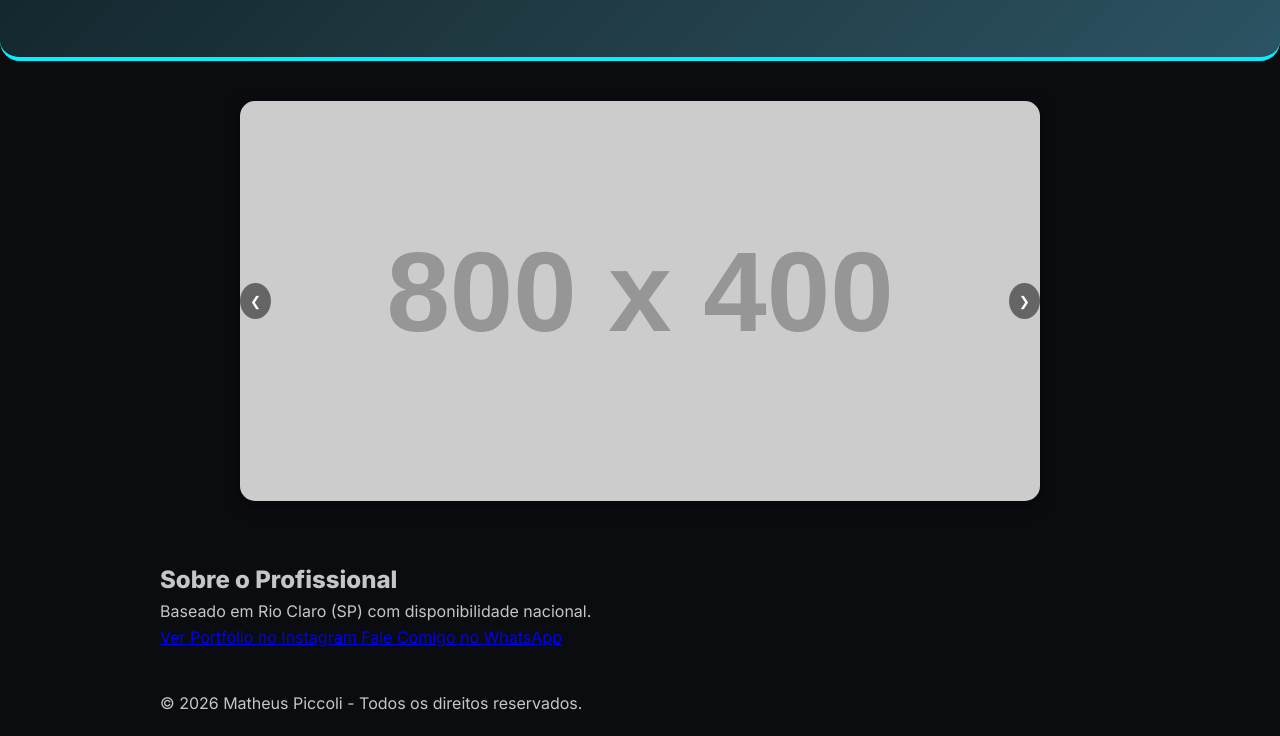
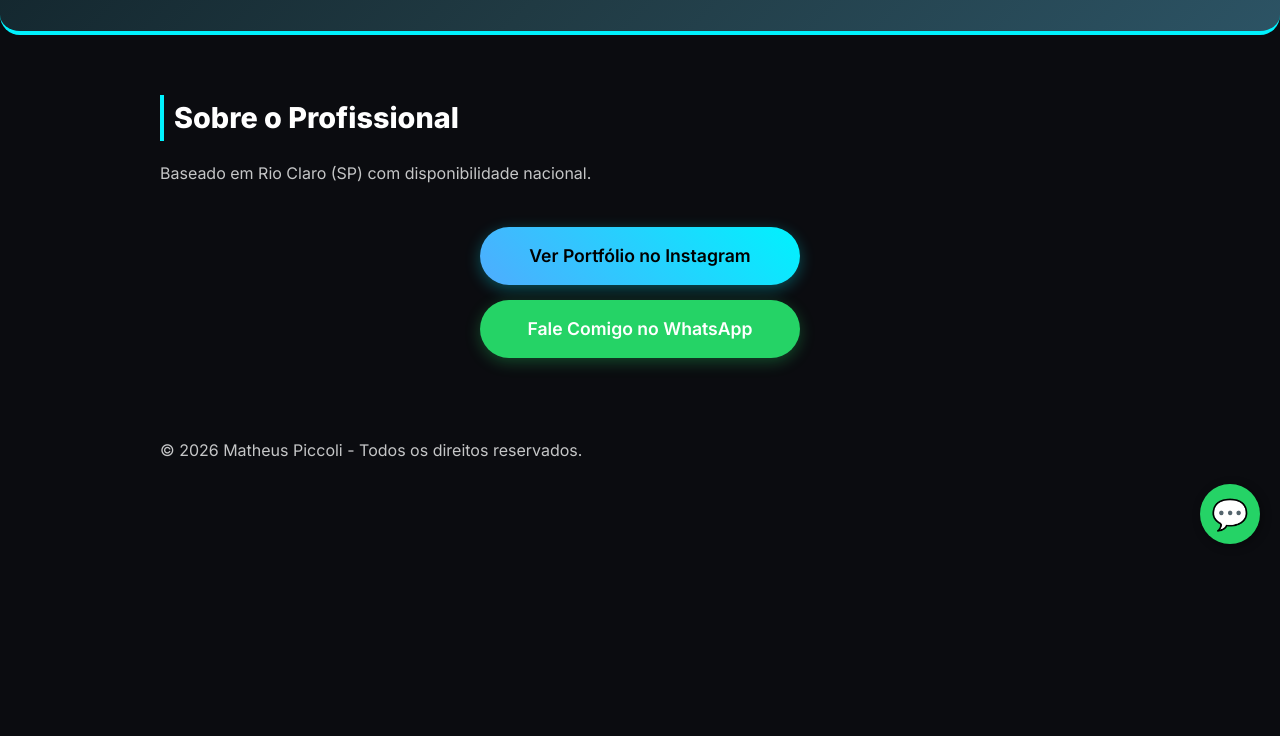
Before and after one commit to mathpiccoli5858/mathpiccoli5858.github.io, a plain HTML site: page index.html in a window 1280 px wide. Shown: the part 236-972 px from the top of the page. After the commit the page ends 800 px from the top, so only its background shows below. Drawn offline with Linux system fonts and the light colour scheme; placeholder pictures from the web are drawn by us.

Commit message:
Restaurando versão com WhatsApp atualizado (rollback solicitado)

```diff
--- a/index.html
+++ b/index.html
@@ -65,44 +65,83 @@
             letter-spacing: 2px;
         }
 
-        .carousel {
-            margin: 40px auto;
-            display: flex;
-            overflow: hidden;
-            width: 90%;
-            max-width: 800px;
-            border-radius: 15px;
-            position: relative;
-            box-shadow: 0 4px 15px rgba(0, 0, 0, 0.5);
+        section {
+            margin: 40px 0;
         }
 
-        .carousel img {
-            min-width: 100%;
-            object-fit: cover;
-            transition: all 0.5s ease;
+        h2 {
+            font-size: 1.8rem;
+            color: var(--text-light);
+            margin-bottom: 20px;
+            border-left: 4px solid var(--accent-color);
+            padding-left: 10px;
         }
 
-        .carousel-buttons {
-            position: absolute;
-            top: 50%;
-            width: 100%;
-            display: flex;
-            justify-content: space-between;
-            transform: translateY(-50%);
+        .card {
+            background-color: var(--card-bg);
+            padding: 20px;
+            border-radius: 10px;
+            border: 1px solid #2f3b4c;
+            transition: transform 0.3s ease;
         }
 
-        .carousel-buttons button {
-            background-color: rgba(0, 0, 0, 0.5);
-            color: white;
-            border: none;
-            padding: 10px;
-            cursor: pointer;
-            border-radius: 50%;
-            transition: transform 0.3s;
+        .card:hover {
+            transform: translateY(-5px);
+            border-color: var(--accent-color);
         }
 
-        .carousel-buttons button:hover {
-            transform: scale(1.1);
+        .cta-container {
+            text-align: center;
+            margin: 20px 0;
+            display: flex;
+            flex-direction: column;
+            align-items: center;
+            gap: 15px;
+        }
+
+        .btn {
+            display: inline-block;
+            background: linear-gradient(45deg, var(--accent-purple), var(--accent-color));
+            color: #000;
+            font-weight: 600;
+            padding: 15px 30px;
+            border-radius: 30px;
+            text-decoration: none;
+            font-size: 1.1rem;
+            box-shadow: 0 4px 15px rgba(0, 242, 254, 0.3);
+            transition: all 0.3s ease;
+            width: 100%;
+            max-width: 320px;
+        }
+
+        .btn-wpp {
+            background: var(--whatsapp-color);
+            color: #fff;
+            box-shadow: 0 4px 15px rgba(37, 211, 102, 0.3);
+        }
+
+        .btn-wpp:hover {
+            box-shadow: 0 6px 20px rgba(37, 211, 102, 0.6);
+        }
+
+        .wpp-floating {
+            position: fixed;
+            width: 60px;
+            height: 60px;
+            bottom: 20px;
+            right: 20px;
+            background-color: var(--whatsapp-color);
+            color: #FFF;
+            border-radius: 50px;
+            text-align: center;
+            font-size: 30px;
+            box-shadow: 2px 2px 10px rgba(0, 0, 0, 0.4);
+            z-index: 100;
+            display: flex;
+            align-items: center;
+            justify-content: center;
+            text-decoration: none;
+            transition: transform 0.3s ease;
         }
 
         @media (max-width: 600px) {
@@ -129,44 +168,8 @@
         </div>
     </header>
 
-    <div class="carousel">
-        <img src="https://via.placeholder.com/800x400" alt="Foto ou vídeo de trabalho 1">
-        <img src="https://via.placeholder.com/800x400" alt="Foto ou vídeo de trabalho 2">
-        <img src="https://via.placeholder.com/800x400" alt="Foto ou vídeo de trabalho 3">
-    </div>
-
-    <script>
-        const carousel = document.querySelector('.carousel');
-        const images = carousel.querySelectorAll('img');
-        let currentIndex = 0;
-
-        function showImage(index) {
-            carousel.style.transform = `translateX(-${index * 100}%)`;
-        }
-
-        const buttons = document.createElement('div');
-        buttons.className = 'carousel-buttons';
-        const prevButton = document.createElement('button');
-        prevButton.innerHTML = '❮';
-        const nextButton = document.createElement('button');
-        nextButton.innerHTML = '❯';
-
-        prevButton.addEventListener('click', () => {
-            currentIndex = (currentIndex - 1 + images.length) % images.length;
-            showImage(currentIndex);
-        });
-
-        nextButton.addEventListener('click', () => {
-            currentIndex = (currentIndex + 1) % images.length;
-            showImage(currentIndex);
-        });
-
-        buttons.appendChild(prevButton);
-        buttons.appendChild(nextButton);
-        carousel.appendChild(buttons);
-    </script>
-
     <div class="container">
+        <!-- Exemplo de conteúdo -->
         <section id="sobre">
             <h2>Sobre o Profissional</h2>
             <p>Baseado em Rio Claro (SP) com disponibilidade nacional.</p>
```
